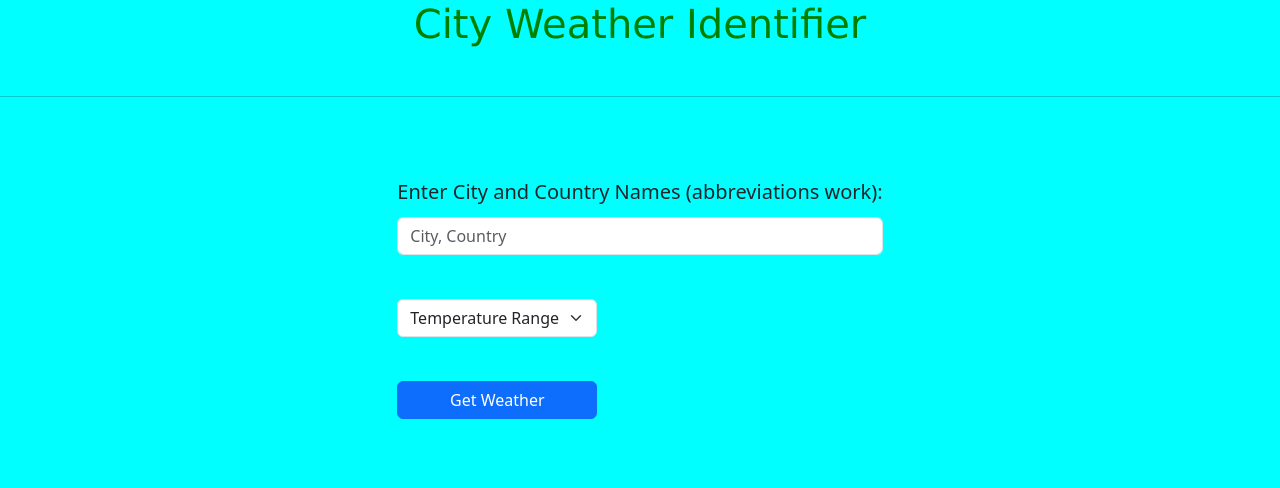
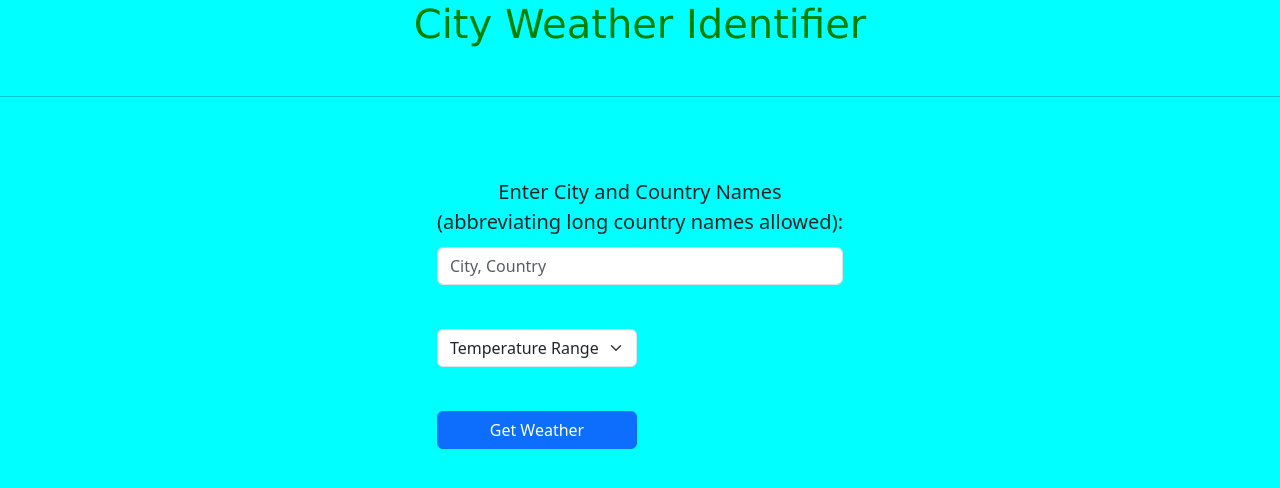
Before and after one commit to saifkayyali3/CityWeatherIdentifier, a Flask app: page / in a window 1280 px wide. Shown: the top 488 px of the page. Run offline with Flask 3, Linux system fonts and the light colour scheme.

Commit message:
Update form label for city and country input
Made information clearer on what's allowed to be abbreviated

```diff
--- a/templates/index.html
+++ b/templates/index.html
@@ -19,7 +19,8 @@
       <br>
       <div class="form-container">
         <form method="POST" class="mb-4" id="form">
-            <label style="font-size: 20px;">Enter City and Country Names (abbreviations work):</label>
+            <label style="font-size: 20px;">Enter City and Country Names <br>
+                (abbreviating long country names allowed):</label>
             <input id="city" type="text" class="form-control" name="city" placeholder="City, Country">
             <br>
             <div class="col-md-4">
```
